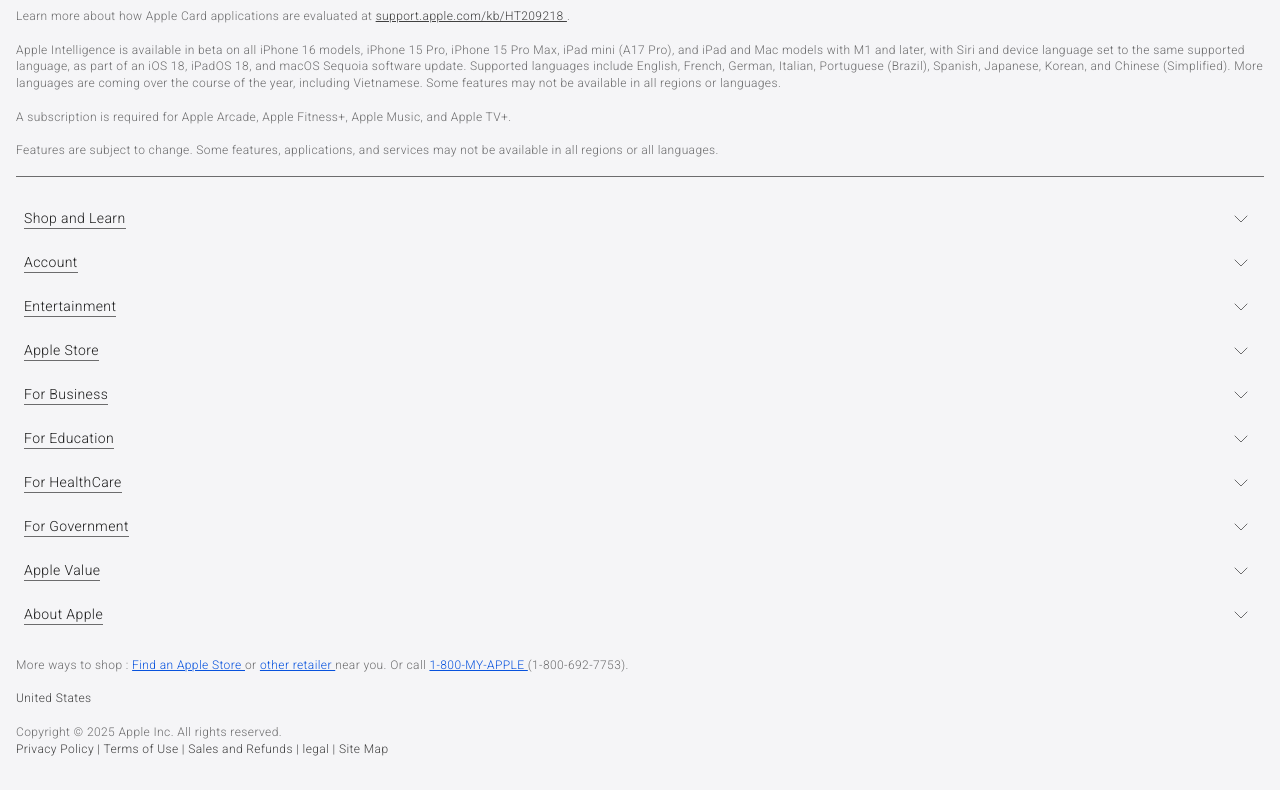
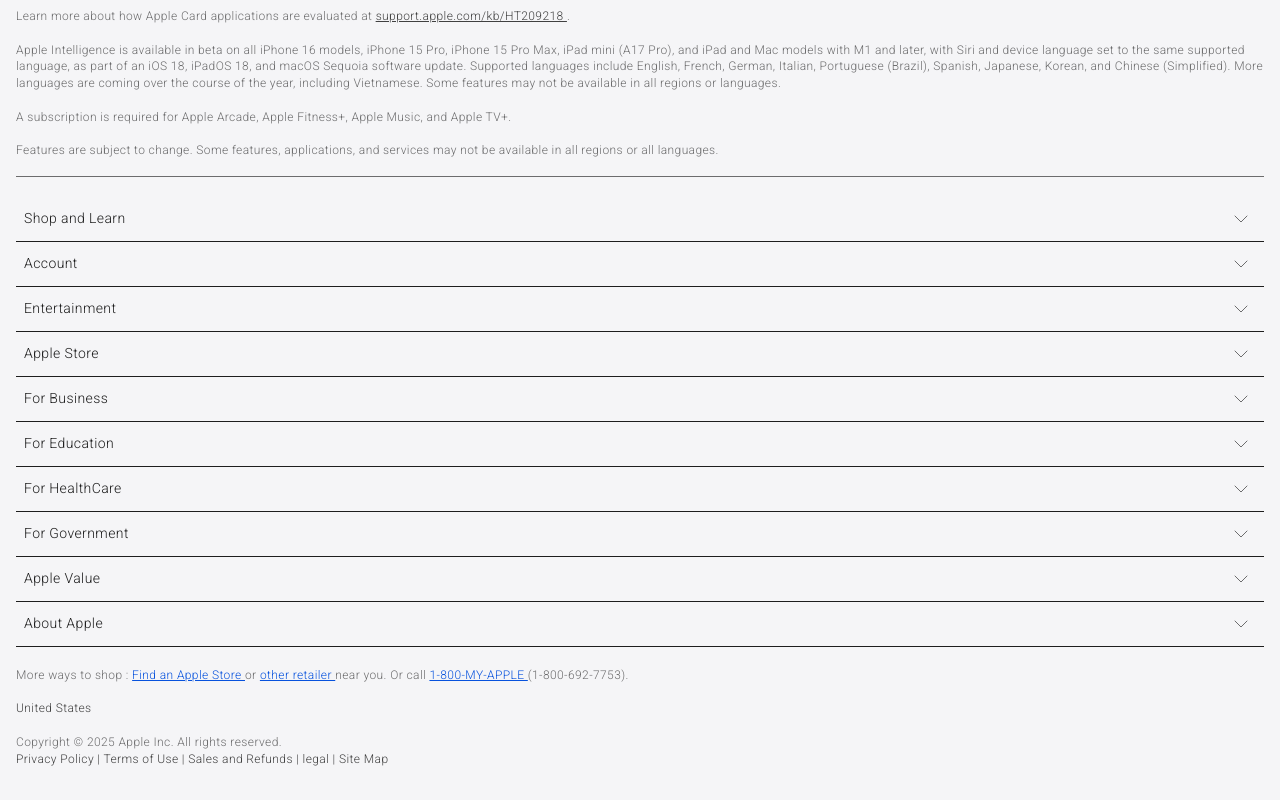
Before and after one commit to neoayus/react-apple.com, a React (Vite) app: page / in a window 1280 px wide. Shown: the part 4618-5418 px from the top of the page. Built offline with nearby package versions, Linux system fonts and the light colour scheme.

Commit message:
fix: styling issues in dropdown.jsx with border-bottom of main list items

```diff
--- a/src/AppleDotCom/Footer/DropDown.css
+++ b/src/AppleDotCom/Footer/DropDown.css
@@ -13,9 +13,10 @@
     align-items: center;
 }
 
-.list li{
-    /* border-bottom: .6px solid #1e1e1e; */
+.list>li{
+    border-bottom: .6px solid #1e1e1e;
 }
+
 /* SubList() */
 .sublist{
     font-size: 14px;
--- a/src/AppleDotCom/Footer/DropDown.jsx
+++ b/src/AppleDotCom/Footer/DropDown.jsx
@@ -65,7 +65,7 @@
 
   return(
     <>
-      <li onClick={handleClick}>
+      <li onClick={handleClick} style={{borderBottom : open? "none": ""}}>
         <p>{children}</p>
         <div className="icon">
           {
@@ -85,9 +85,9 @@
 
 function SubList({items}){
   return(
-    <ul className='sublist'>
+    <ul className='sublist' style={{borderBottom : open? ".6px solid #1e1e1e": "none"}}>
       {
-        items.map((item)=> <li>{item}</li>)
+        items.map((item)=> <li key={uuid()}>{item}</li>)
       }
     </ul>
   )
--- a/src/AppleDotCom/Footer/Footer.css
+++ b/src/AppleDotCom/Footer/Footer.css
@@ -26,7 +26,7 @@
 }
 
 /* footer: terms and conditions */
-footer p{
+footer>p{
   border-bottom: .8px solid #6c6c6d;
 }
 
```
